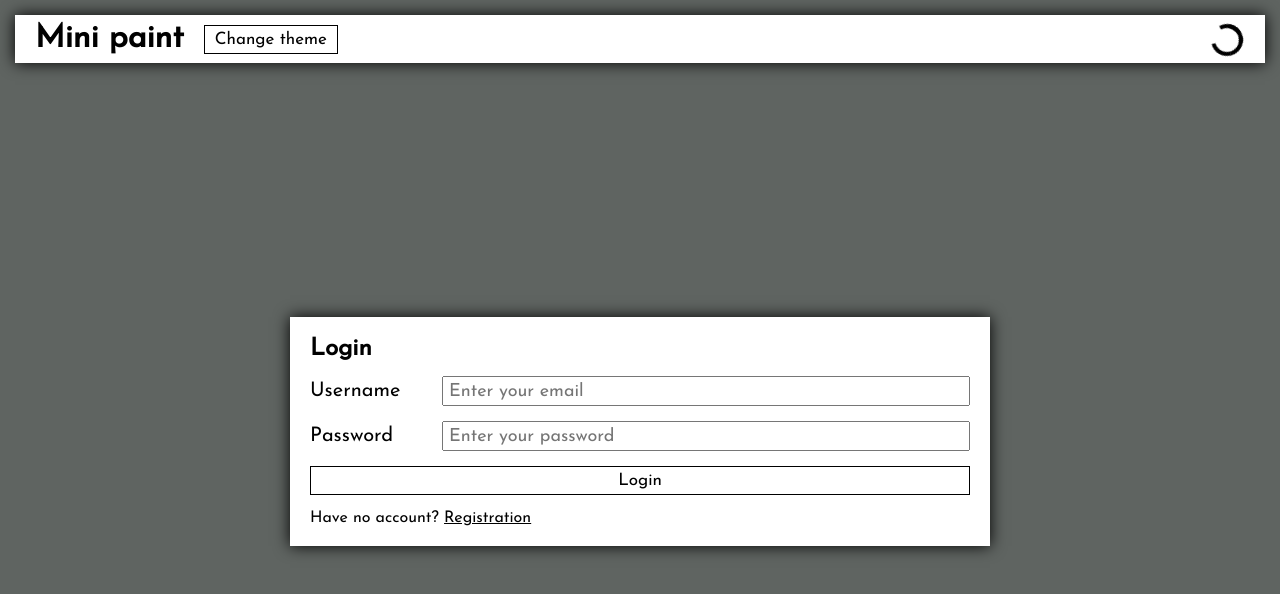
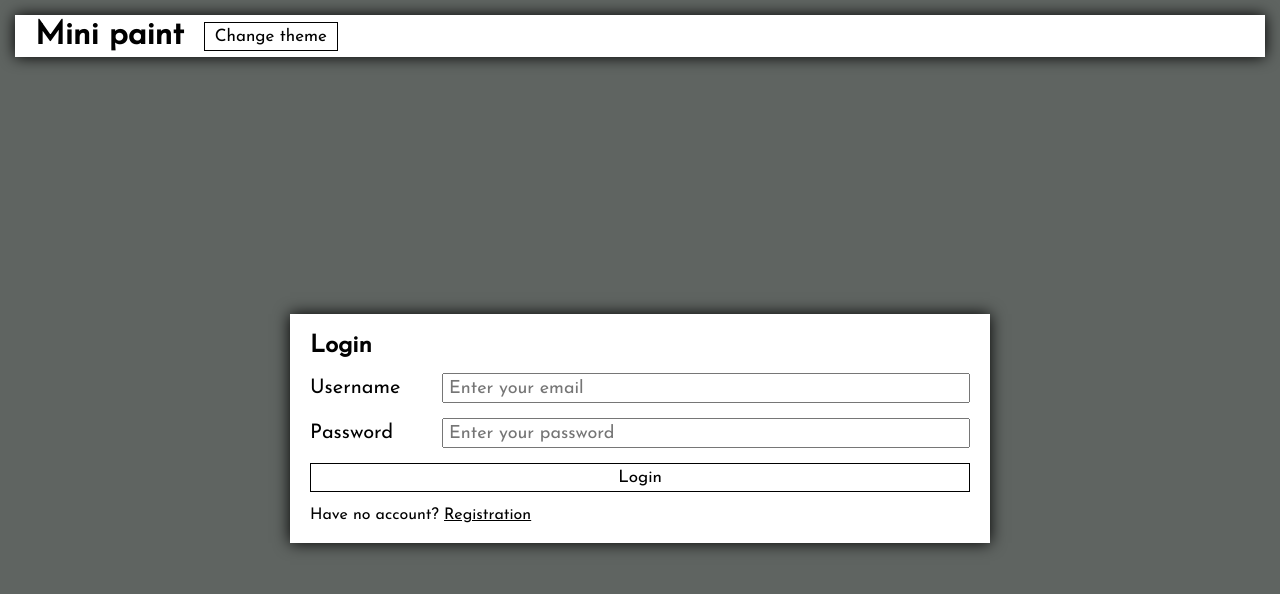
Before and after one commit to kirpichev228/mini-paint, a Vue app in the folder mini-paint/: page /login in a window 1280 px wide. Shown: the top 594 px of the page. Built offline with nearby package versions, Linux system fonts and the light colour scheme; no server answers.

Commit message:
jst-694 refactor

```diff
--- a/mini-paint/src/components/NavBar.vue
+++ b/mini-paint/src/components/NavBar.vue
@@ -58,8 +58,6 @@ const logOut = async () => {
     loaderStore.setLoaderStatus()
   }
 }
-loaderStore.setLoaderStatus()
-
 
 const loadImage = (): void => {
   const input: HTMLInputElement = document.createElement('input')
--- a/mini-paint/src/stores/canvasStore.ts
+++ b/mini-paint/src/stores/canvasStore.ts
@@ -1,5 +1,5 @@
 import { defineStore } from 'pinia'
-import { computed, ref } from 'vue'
+import { computed, ref, type Ref, } from 'vue'
 
 export const useCanvasStore = defineStore('canvasStore', () => {
   const colors = ref([
@@ -22,16 +22,16 @@ export const useCanvasStore = defineStore('canvasStore', () => {
   const polygonVertex = ref(5)
   const canvas = ref<HTMLCanvasElement | null>(null)
   const canvasState = ref<string[]>([])
-  // сейв неактивен пока сохраняется, удаление картинок своих, анду
-  const getColors = computed(() => colors)
-  const getFigures = computed(() => figures)
-  const getPickedColor = computed(() => pickedColor)
-  const getBrushThickness = computed(() => brushThickness)
-  const getChoosenFigure = computed(() => choosenFigure)
-  const getIsFigureFilled = computed(() => isFigureFilled)
-  const getStarVertex = computed(() => starVertex)
-  const getPolygonVertex = computed(() => polygonVertex)
-  const getCanvas = computed(() => canvas)
+
+  const getColors = computed<Ref<string[]>>(() => colors)
+  const getFigures = computed<Ref<string[]>>(() => figures)
+  const getPickedColor = computed<Ref<string>>(() => pickedColor)
+  const getBrushThickness = computed<Ref<number>>(() => brushThickness)
+  const getChoosenFigure = computed<Ref<string>>(() => choosenFigure)
+  const getIsFigureFilled = computed<Ref<boolean>>(() => isFigureFilled)
+  const getStarVertex = computed<Ref<number>>(() => starVertex)
+  const getPolygonVertex = computed<Ref<number>>(() => polygonVertex)
+  const getCanvas = computed<Ref<HTMLCanvasElement | null>>(() => canvas)
 
   function setPickedColor(color: string) {
     if (pickedColor.value === color) {
--- a/mini-paint/src/stores/errorStore.ts
+++ b/mini-paint/src/stores/errorStore.ts
@@ -1,12 +1,12 @@
 import { defineStore } from 'pinia'
-import { ref, computed } from 'vue'
+import { ref, computed, type Ref } from 'vue'
 
 export const useErrorStore = defineStore('errorStore', () => {
   const errorMessage = ref('')
   const errorToastStatus = ref(false)
 
-  const getErrorMessage = computed(() => errorMessage)
-  const getErrorModalStatus = computed(() => errorToastStatus)
+  const getErrorMessage = computed<Ref<string>>(() => errorMessage)
+  const getErrorModalStatus = computed<Ref<boolean>>(() => errorToastStatus)
 
   function showErrorToast(message: string) {
     errorMessage.value = message
--- a/mini-paint/src/stores/loaderStore.ts
+++ b/mini-paint/src/stores/loaderStore.ts
@@ -1,10 +1,10 @@
 import { defineStore } from 'pinia'
-import { computed, ref } from 'vue'
+import { computed, ref, type Ref } from 'vue'
 
 export const useLoaderStore = defineStore('loaderStore', () => {
   const isLoaderVisible = ref(false)
 
-  const getLoaderStatus = computed(() => isLoaderVisible)
+  const getLoaderStatus = computed<Ref<boolean>>(() => isLoaderVisible)
 
   function setLoaderStatus() {
     isLoaderVisible.value = !isLoaderVisible.value
--- a/mini-paint/src/stores/themeStore.ts
+++ b/mini-paint/src/stores/themeStore.ts
@@ -7,10 +7,10 @@ export const useThemeStore = defineStore('themeStore', () => {
   const backgroundColor = ref('#5f6461')
   const shadowColor = ref('#000000')
 
-  const getPrimaryColor = computed(() => primaryColor.value)
-  const getSecondaryColor = computed(() => secondaryColor.value)
-  const getBackgroundColor = computed(() => backgroundColor.value)
-  const getShadowColor = computed(() => shadowColor.value)
+  const getPrimaryColor = computed<string>(() => primaryColor.value)
+  const getSecondaryColor = computed<string>(() => secondaryColor.value)
+  const getBackgroundColor = computed<string>(() => backgroundColor.value)
+  const getShadowColor = computed<string>(() => shadowColor.value)
 
   function setPrimaryColor(color: string) {
     document.documentElement.style.setProperty('--color-primary', color)
--- a/mini-paint/src/stores/userStore.ts
+++ b/mini-paint/src/stores/userStore.ts
@@ -4,13 +4,13 @@ import authService from '@/services/authService'
 import imageService from '@/services/imageService'
 import { onValue } from 'firebase/database'
 import { defineStore } from 'pinia'
-import { computed, ref, type Ref } from 'vue'
+import { computed, ref } from 'vue'
 
 export const useUserStore = defineStore('userStore', () => {
   const isAuthorized = ref(false)
   const user = ref()
-  const userId: Ref<string | undefined> = ref('' || undefined)
-  const images: Ref<ImageInfo[] | undefined> = ref()
+  const userId = ref<string | undefined>('' || undefined)
+  const images = ref<ImageInfo[] | undefined>()
   const getUser = computed(() => user)
   const getUserId = computed(() => userId)
   const getAuthorizationStatus = computed(() => isAuthorized)
```
Also changed, not shown: 1 other file (tests, documents, lock files or other folders).
